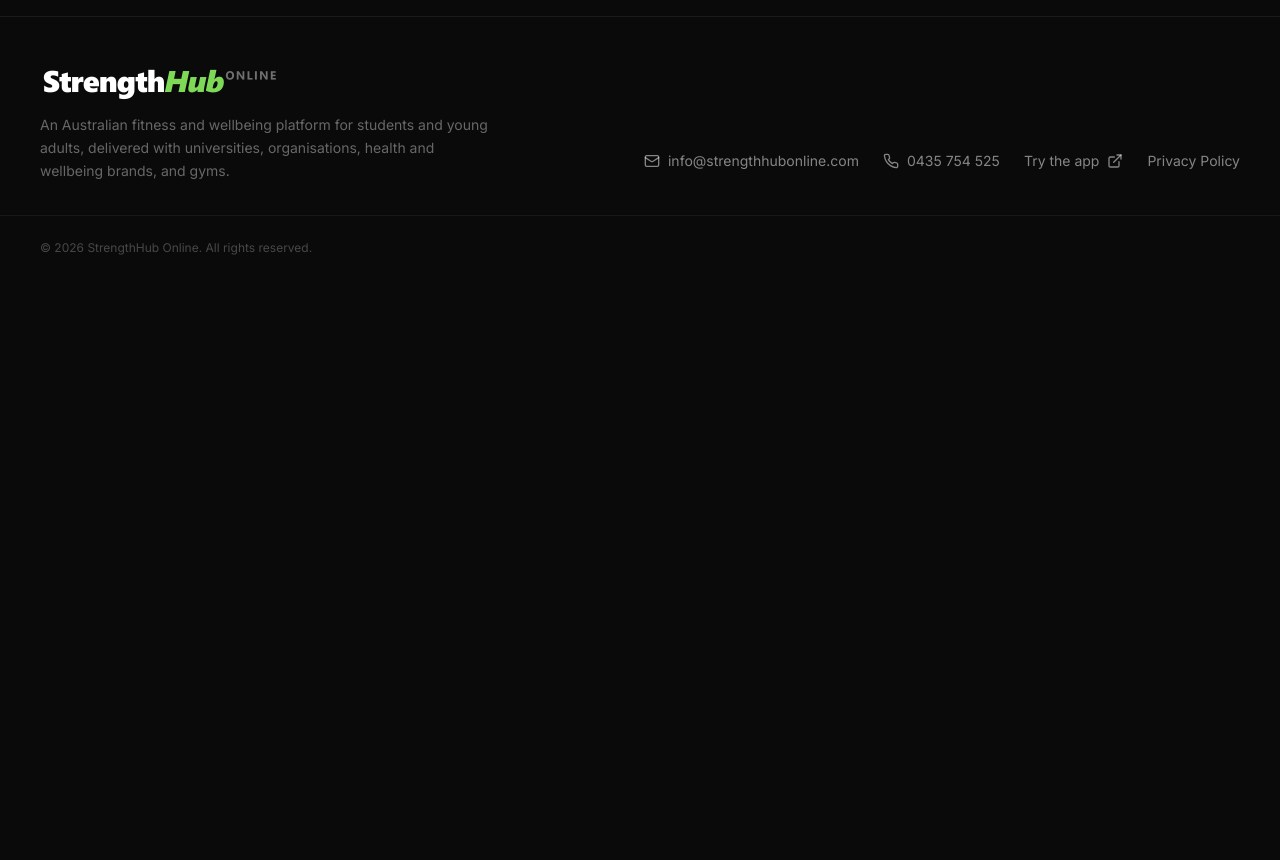
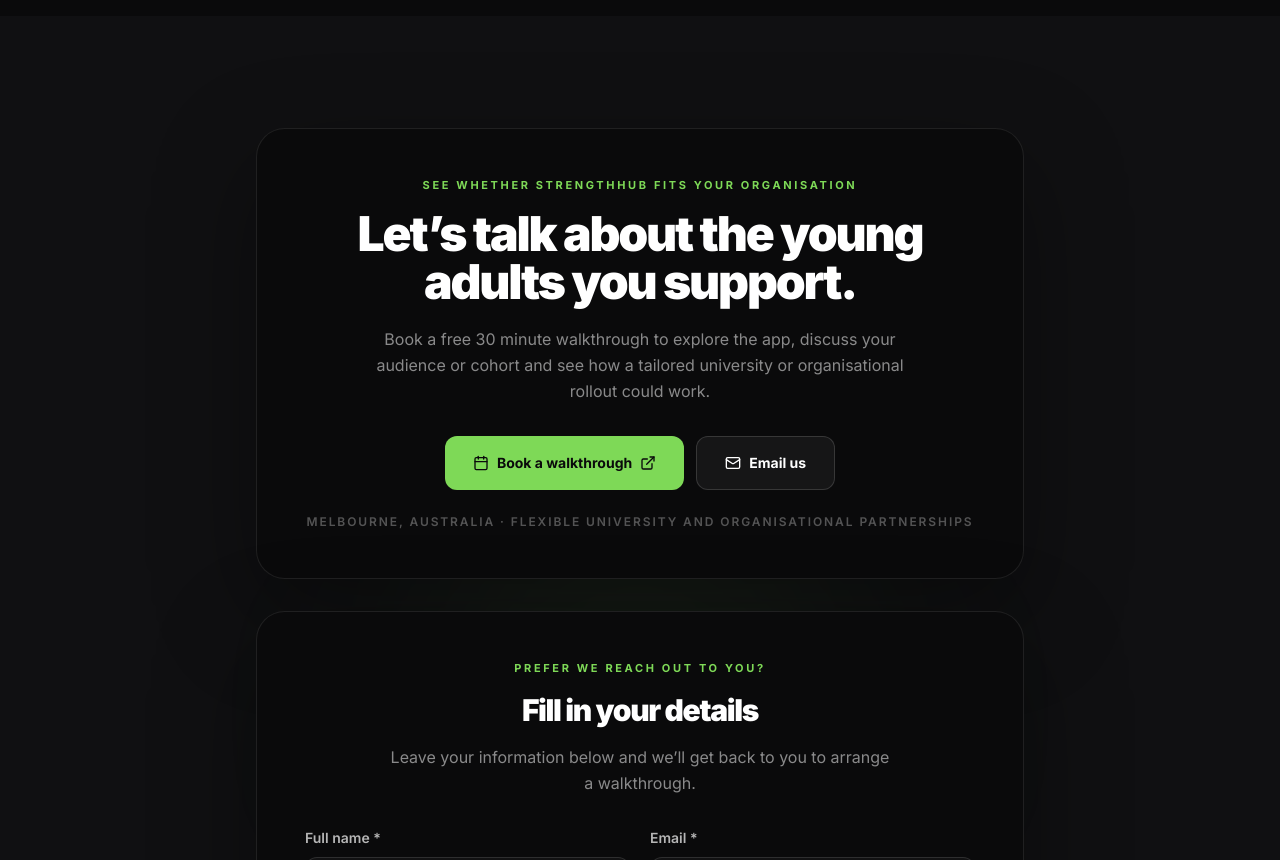
Before and after one commit to Zaggy887/FITNESS, a React (Vite) app: page / in a window 1280 px wide. Shown: the part 1940-2800 px from the top of the page. Before the commit the page ends 2236 px from the top, so only its background shows below. Built offline with nearby package versions, Linux system fonts and the light colour scheme; no server answers.

Commit message:
Updated App.tsx

```diff
--- a/src/App.tsx
+++ b/src/App.tsx
@@ -5,6 +5,7 @@ import UniqueAbout from "./components/UniqueAbout";
 import Process from "./components/Process";
 import TheStudio from "./components/TheStudio";
 import MeetTheCoach from "./components/MeetTheCoach";
+import ContactForm from "./components/ContactForm";
 import Footer from "./components/Footer";
 import PrivacyPolicy from "./components/PrivacyPolicy";
 import HomeSections from "./components/HomeSections";
@@ -38,6 +39,7 @@ function App() {
         <main className="pt-[72px]">
           <UniqueAbout />
           <Process />
+          <ContactForm />
         </main>
         <Footer />
         <StickyMobileCta />
@@ -53,6 +55,7 @@ function App() {
         <Navbar />
         <main className="pt-[72px]">
           <TheStudio />
+          <ContactForm />
         </main>
         <Footer />
         <StickyMobileCta />
@@ -68,6 +71,7 @@ function App() {
         <Navbar />
         <main className="pt-[72px]">
           <MeetTheCoach />
+          <ContactForm />
         </main>
         <Footer />
         <StickyMobileCta />
@@ -97,6 +101,7 @@ function App() {
       <Hero />
       <StatsBanner />
       <HomeSections />
+      <ContactForm />
       <Footer />
       <StickyMobileCta />
     </div>
--- /dev/null
+++ b/src/components/ContactForm.tsx
@@ -0,0 +1,187 @@
+import { useState } from 'react';
+import { Calendar, ExternalLink, Mail, Send, CheckCircle2, Loader2 } from 'lucide-react';
+import { supabase, isSupabaseConfigured } from '../lib/supabase';
+
+const CALENDLY_URL = 'https://calendly.com/strengthhubonline-info/30min';
+
+type FormStatus = 'idle' | 'submitting' | 'success' | 'error';
+
+const ContactForm = () => {
+  const [status, setStatus] = useState<FormStatus>('idle');
+  const [errorMsg, setErrorMsg] = useState('');
+  const [form, setForm] = useState({ full_name: '', email: '', phone: '', goals: '' });
+
+  const handleChange = (e: React.ChangeEvent<HTMLInputElement | HTMLTextAreaElement>) => {
+    setForm((prev) => ({ ...prev, [e.target.name]: e.target.value }));
+  };
+
+  const handleSubmit = async (e: React.FormEvent) => {
+    e.preventDefault();
+    setStatus('submitting');
+    setErrorMsg('');
+
+    if (!isSupabaseConfigured) {
+      setErrorMsg('Form submissions are not configured yet. Please email us directly.');
+      setStatus('error');
+      return;
+    }
+
+    try {
+      const { error } = await supabase.from('contact_submissions').insert({
+        full_name: form.full_name.trim(),
+        email: form.email.trim(),
+        phone: form.phone.trim(),
+        goals: form.goals.trim(),
+      });
+
+      if (error) throw error;
+
+      setStatus('success');
+      setForm({ full_name: '', email: '', phone: '', goals: '' });
+    } catch (err) {
+      console.error(err);
+      setErrorMsg('Something went wrong. Please try again or email us directly.');
+      setStatus('error');
+    }
+  };
+
+  const inputClass =
+    'w-full px-4 py-3 rounded-xl bg-white/[0.03] border border-white/[0.12] text-white placeholder-white/30 focus:ring-2 focus:ring-[#7ED957] focus:border-[#7ED957] outline-none transition-colors';
+
+  return (
+    <section id="contact" className="relative overflow-hidden bg-[#101012] py-20 text-white sm:py-28">
+      <div className="pointer-events-none absolute left-1/2 top-1/2 h-[28rem] w-[28rem] -translate-x-1/2 -translate-y-1/2 rounded-full bg-[#7ED957]/[0.07] blur-[110px]" />
+      <div className="container relative">
+        {/* Book a walkthrough */}
+        <div className="mx-auto max-w-3xl rounded-[1.8rem] border border-white/[0.09] bg-[#0A0A0B] p-7 text-center shadow-[0_35px_100px_rgba(0,0,0,0.35)] sm:p-12" data-reveal="scale">
+          <p className="eyebrow">See whether StrengthHub fits your organisation</p>
+          <h2 className="mt-4 text-3xl font-black tracking-[-0.045em] text-white sm:text-5xl">Let’s talk about the young adults you support.</h2>
+          <p className="mx-auto mt-5 max-w-xl text-base leading-relaxed text-white/[0.52]">
+            Book a free 30 minute walkthrough to explore the app, discuss your audience or cohort and see how a tailored university or organisational rollout could work.
+          </p>
+
+          <div className="mt-8 flex flex-col justify-center gap-3 sm:flex-row">
+            <a
+              href={CALENDLY_URL}
+              target="_blank"
+              rel="noopener noreferrer"
+              className="inline-flex items-center justify-center gap-2 rounded-xl bg-[#7ED957] px-7 py-4 text-sm font-bold text-[#0A0A0B] transition hover:bg-[#9FE264]"
+            >
+              <Calendar className="h-4 w-4" /> Book a walkthrough <ExternalLink className="h-4 w-4" />
+            </a>
+            <a
+              href="mailto:info@strengthhubonline.com"
+              className="inline-flex items-center justify-center gap-2 rounded-xl border border-white/[0.14] bg-white/[0.05] px-7 py-4 text-sm font-bold text-white transition hover:bg-white/[0.08]"
+            >
+              <Mail className="h-4 w-4" /> Email us
+            </a>
+          </div>
+          <p className="mt-6 text-xs font-semibold uppercase tracking-[0.16em] text-white/30">Melbourne, Australia · Flexible university and organisational partnerships</p>
+        </div>
+
+        {/* Fill in your details */}
+        <div className="mx-auto mt-8 max-w-3xl rounded-[1.8rem] border border-white/[0.09] bg-[#0A0A0B] p-7 shadow-[0_35px_100px_rgba(0,0,0,0.35)] sm:p-12" data-reveal="scale">
+          <div className="text-center">
+            <p className="eyebrow">Prefer we reach out to you?</p>
+            <h3 className="mt-4 text-2xl font-black tracking-[-0.045em] text-white sm:text-3xl">Fill in your details</h3>
+            <p className="mx-auto mt-4 max-w-lg text-base leading-relaxed text-white/[0.52]">
+              Leave your information below and we’ll get back to you to arrange a walkthrough.
+            </p>
+          </div>
+
+          {status === 'success' ? (
+            <div className="mt-8 flex flex-col items-center rounded-2xl border border-[#7ED957]/30 bg-[#7ED957]/[0.06] p-8 text-center">
+              <CheckCircle2 className="h-14 w-14 text-[#7ED957]" />
+              <p className="mt-4 text-lg font-bold text-white">Thanks — your details have been received.</p>
+              <p className="mt-2 text-sm text-white/[0.52]">We’ll be in touch shortly to arrange your walkthrough.</p>
+              <button
+                onClick={() => setStatus('idle')}
+                className="mt-6 inline-flex items-center justify-center gap-2 rounded-xl border border-white/[0.14] bg-white/[0.05] px-6 py-3 text-sm font-bold text-white transition hover:bg-white/[0.08]"
+              >
+                Submit another response
+              </button>
+            </div>
+          ) : (
+            <form onSubmit={handleSubmit} className="mt-8 space-y-5">
+              <div className="grid gap-5 sm:grid-cols-2">
+                <div>
+                  <label htmlFor="full_name" className="mb-2 block text-sm font-semibold text-white/70">Full name *</label>
+                  <input
+                    id="full_name"
+                    type="text"
+                    name="full_name"
+                    value={form.full_name}
+                    onChange={handleChange}
+                    required
+                    className={inputClass}
+                    placeholder="Enter your full name"
+                  />
+                </div>
+                <div>
+                  <label htmlFor="email" className="mb-2 block text-sm font-semibold text-white/70">Email *</label>
+                  <input
+                    id="email"
+                    type="email"
+                    name="email"
+                    value={form.email}
+                    onChange={handleChange}
+                    required
+                    className={inputClass}
+                    placeholder="Enter your email"
+                  />
+                </div>
+              </div>
+              <div>
+                <label htmlFor="phone" className="mb-2 block text-sm font-semibold text-white/70">Phone *</label>
+                <input
+                  id="phone"
+                  type="tel"
+                  name="phone"
+                  value={form.phone}
+                  onChange={handleChange}
+                  required
+                  className={inputClass}
+                  placeholder="Enter your phone number"
+                />
+              </div>
+              <div>
+                <label htmlFor="goals" className="mb-2 block text-sm font-semibold text-white/70">What are you looking to achieve?</label>
+                <textarea
+                  id="goals"
+                  name="goals"
+                  value={form.goals}
+                  onChange={handleChange}
+                  rows={4}
+                  className={inputClass}
+                  placeholder="Tell us about your audience, cohort, or goals (optional)"
+                />
+              </div>
+
+              {status === 'error' && (
+                <p className="text-sm text-red-400">{errorMsg}</p>
+              )}
+
+              <button
+                type="submit"
+                disabled={status === 'submitting'}
+                className="inline-flex w-full items-center justify-center gap-2 rounded-xl bg-[#7ED957] px-7 py-4 text-sm font-bold text-[#0A0A0B] transition hover:bg-[#9FE264] disabled:opacity-50 sm:w-auto"
+              >
+                {status === 'submitting' ? (
+                  <>
+                    <Loader2 className="h-4 w-4 animate-spin" /> Sending…
+                  </>
+                ) : (
+                  <>
+                    <Send className="h-4 w-4" /> Send my details
+                  </>
+                )}
+              </button>
+            </form>
+          )}
+        </div>
+      </div>
+    </section>
+  );
+};
+
+export default ContactForm;
```
